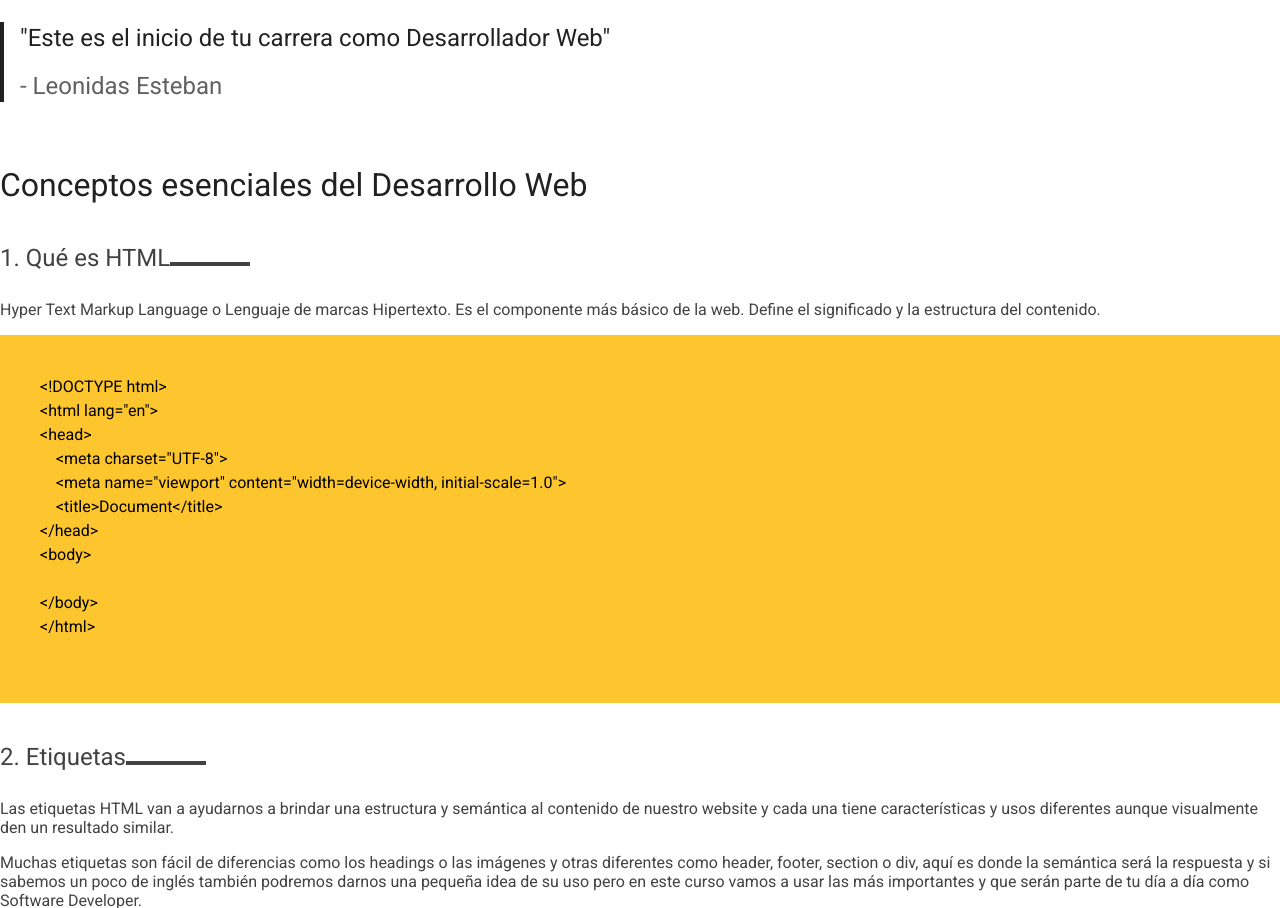
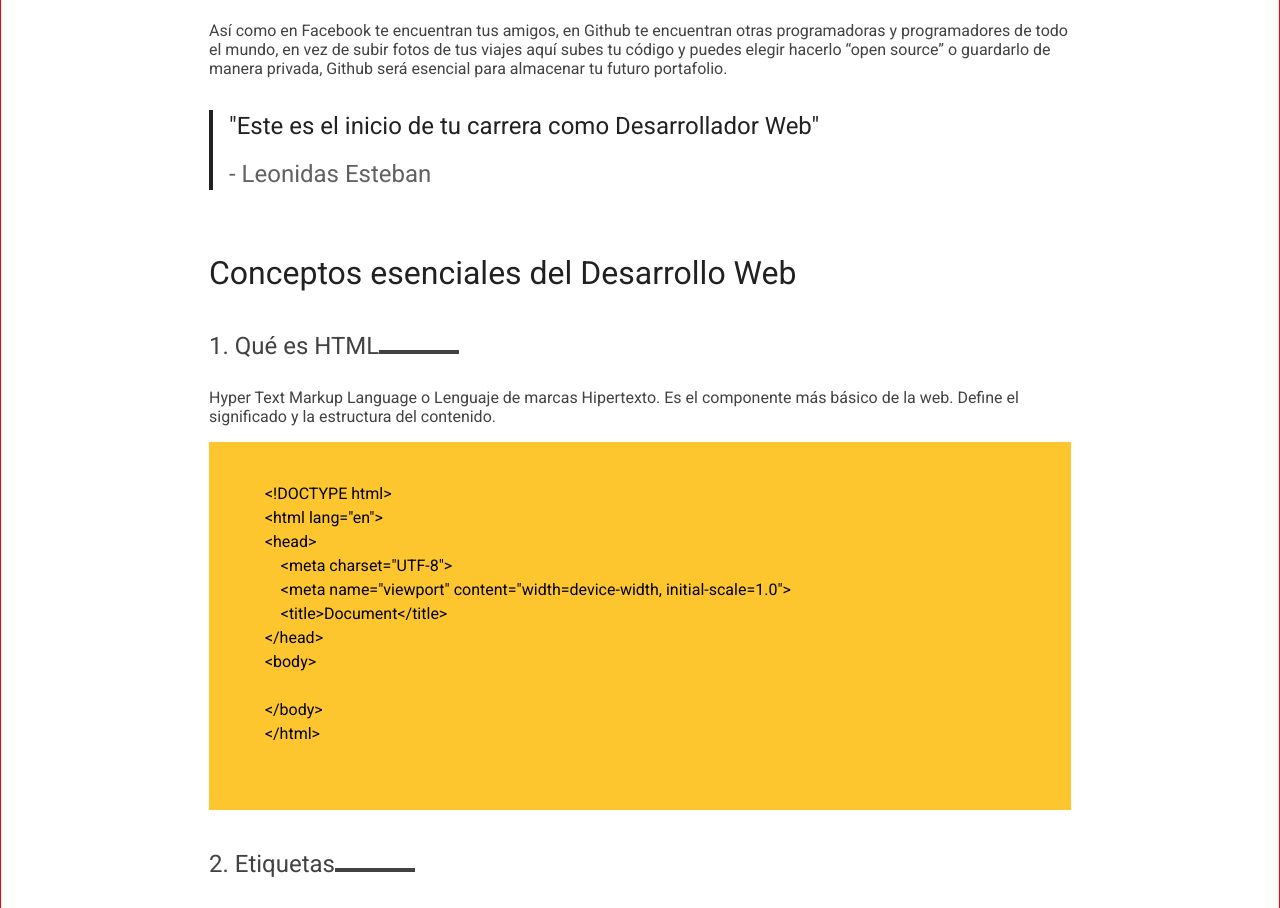
Before and after one commit to ErikaEspejo/medium-project, a plain HTML site: page index.html in a window 1280 px wide. Shown: the part 1892-2800 px from the top of the page. Drawn offline with Linux system fonts and the light colour scheme.

Commit message:
Inclusión de wrapper

```diff
--- a/css/style.css
+++ b/css/style.css
@@ -36,6 +36,20 @@ h1 {
 h1+p {
   margin-bottom: 64px;
 }
+
+main {
+  border: 1px solid red;
+}
+
+.wrapper {
+  width: 902px;
+  margin: auto;
+}
+
+.content {
+  padding: 20px;
+}
+
 
 hr {
   margin: 64px 0px;
--- a/index.html
+++ b/index.html
@@ -35,7 +35,10 @@
     </nav>
   </header>
 
-  <main>
+  <main class="main">
+    <div class="wrapper">
+      <div class="content">
+
         <section class="title">
           <h1>Curso esencial de HTML y CSS</h1>
           <p>
@@ -219,6 +222,8 @@
           <input type="email" placeholder="Correo electrónico">
           <input class="button" type="submit" value="Suscribirme">
         </section>
+      </div>
+    </div>
   </main>
 
   <footer class="footer">
```
Lines whose indentation alone changed are shown as unchanged.
